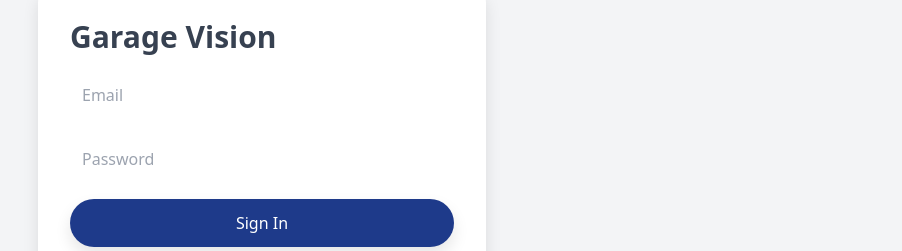
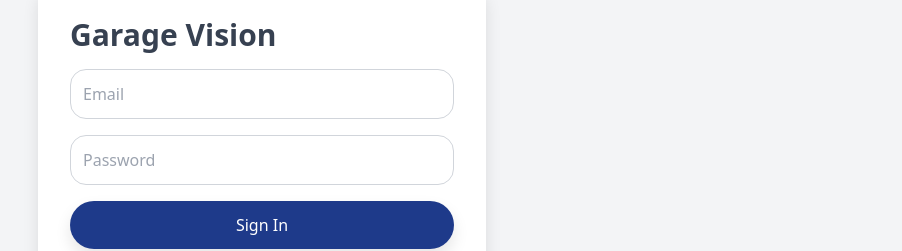
Before and after one commit to Clubmd24/garage, a Next.js app: page /login in a window 1280 px wide. Shown: the part 267-518 px from the top of the page, without its empty margins (378-1280 px from the left). Built offline with nearby package versions, Linux system fonts and the light colour scheme.

Commit message:
style: add borders to input fields

```diff
--- a/styles/globals.css
+++ b/styles/globals.css
@@ -26,7 +26,7 @@
 
 /* Component utils */
 .input {
-  @apply bg-[var(--color-input-bg)] text-[var(--color-text-primary)] rounded-2xl p-3 focus:outline-none focus:ring-4 focus:ring-[var(--color-primary-light)];
+  @apply bg-[var(--color-input-bg)] text-[var(--color-text-primary)] rounded-2xl p-3 focus:outline-none focus:ring-4 focus:ring-[var(--color-primary-light)] border border-gray-300 dark:border-gray-700;
 }
 .button {
   @apply bg-[var(--color-primary)] text-white rounded-full py-3 shadow-xl hover:bg-[var(--color-primary-light)] transition;
```
